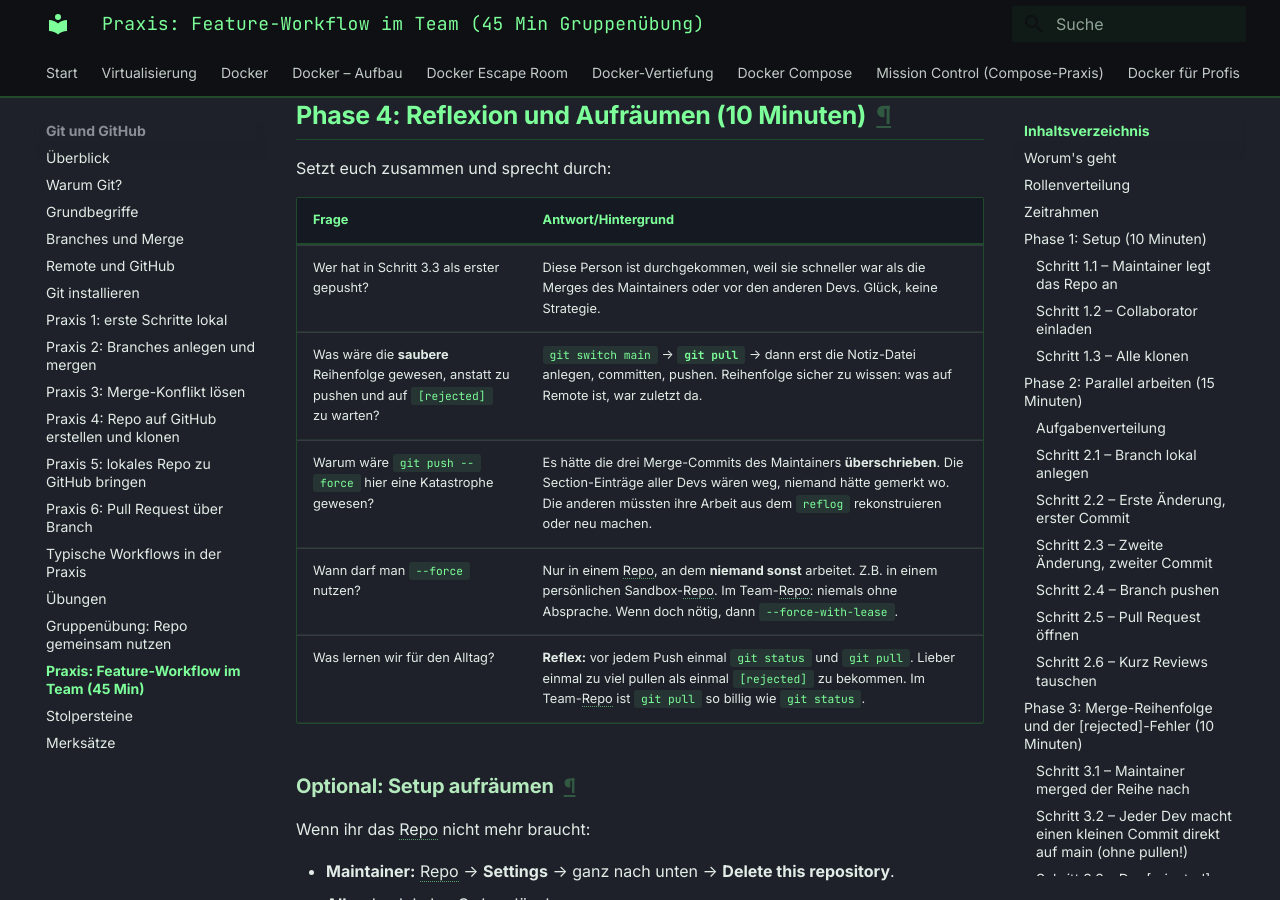
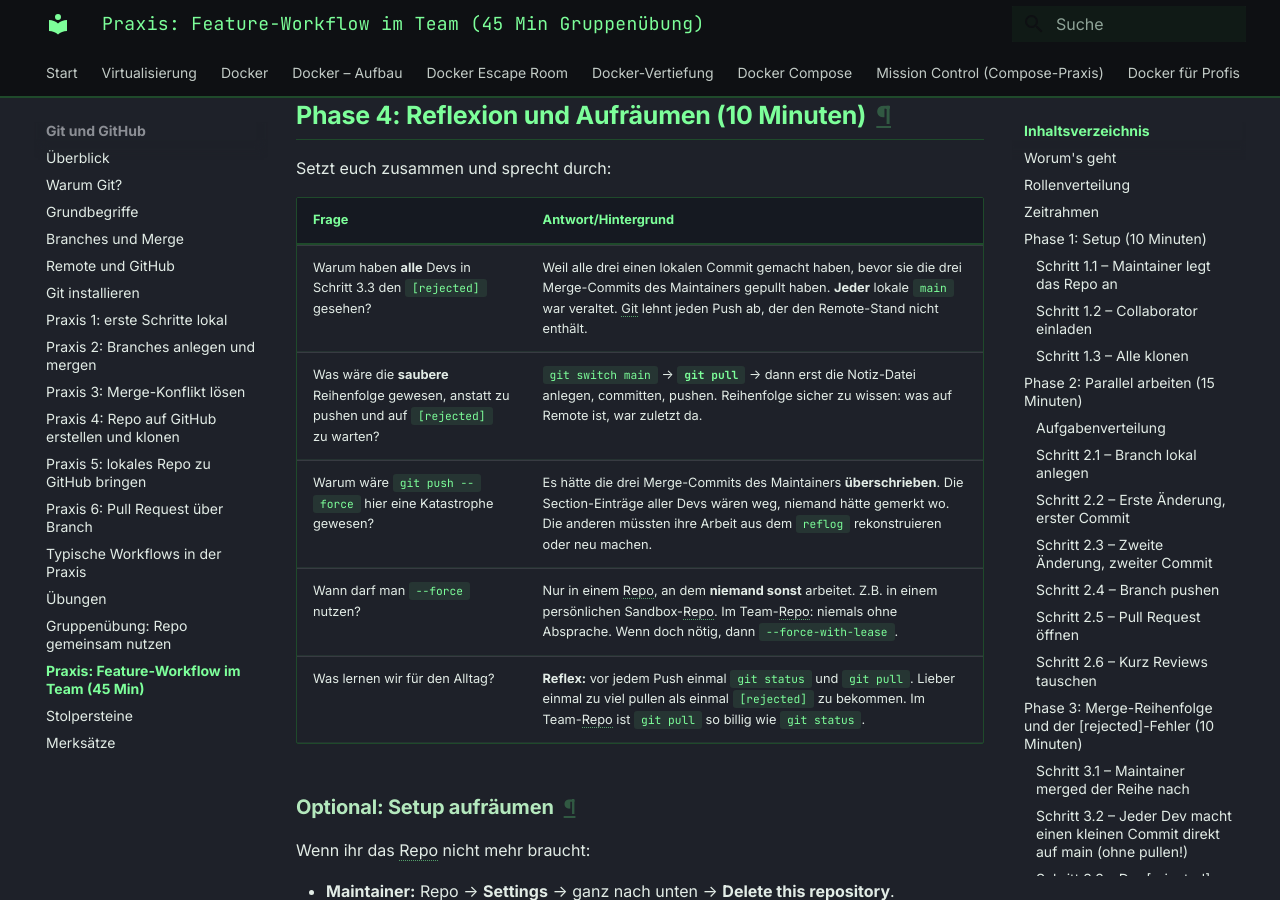
Before and after one commit to JacobMenge/kurs-unterlagen, an MkDocs documentation site: the page built from docs/git/praxis-team-workflow.md, in a window 1280 px wide and 900 px high, scrolled down 10012 px. Built offline with MkDocs 1.6.1 and Material for MkDocs 9.7.7, drawn with Linux system fonts in a browser that asks for light colours.

Commit message:
Update praxis-team-workflow.md

```diff
--- a/docs/git/praxis-team-workflow.md
+++ b/docs/git/praxis-team-workflow.md
@@ -426,7 +426,7 @@ Setzt euch zusammen und sprecht durch:
 
 | Frage | Antwort/Hintergrund |
 |---|---|
-| Wer hat in Schritt 3.3 als erster gepusht? | Diese Person ist durchgekommen, weil sie schneller war als die Merges des Maintainers oder vor den anderen Devs. Glück, keine Strategie. |
+| Warum haben **alle** Devs in Schritt 3.3 den `[rejected]` gesehen? | Weil alle drei einen lokalen Commit gemacht haben, bevor sie die drei Merge-Commits des Maintainers gepullt haben. **Jeder** lokale `main` war veraltet. Git lehnt jeden Push ab, der den Remote-Stand nicht enthält. |
 | Was wäre die **saubere** Reihenfolge gewesen, anstatt zu pushen und auf `[rejected]` zu warten? | `git switch main` → **`git pull`** → dann erst die Notiz-Datei anlegen, committen, pushen. Reihenfolge sicher zu wissen: was auf Remote ist, war zuletzt da. |
 | Warum wäre `git push --force` hier eine Katastrophe gewesen? | Es hätte die drei Merge-Commits des Maintainers **überschrieben**. Die Section-Einträge aller Devs wären weg, niemand hätte gemerkt wo. Die anderen müssten ihre Arbeit aus dem `reflog` rekonstruieren oder neu machen. |
 | Wann darf man `--force` nutzen? | Nur in einem Repo, an dem **niemand sonst** arbeitet. Z.B. in einem persönlichen Sandbox-Repo. Im Team-Repo: niemals ohne Absprache. Wenn doch nötig, dann `--force-with-lease`. |
```
